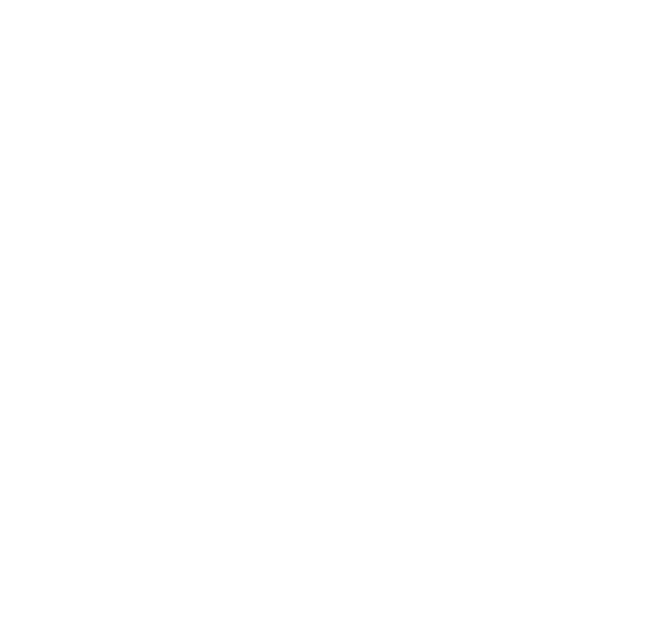
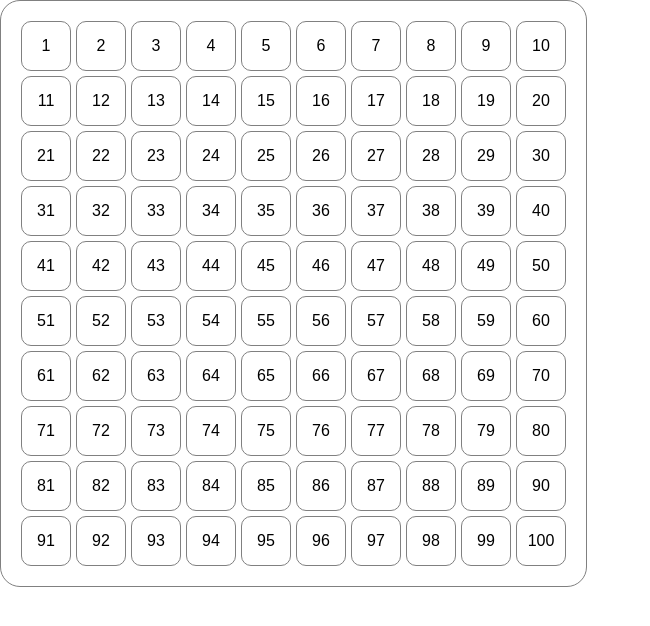
Before and after one commit to Sandeep96Shah/machineCoding, a React (Create React App) app: page /selectable-grid in a window 1280 px wide. Before the commit this address had no page. Shown: the top 626 px of the page, without its empty margins (0-650 px from the left). Built offline with nearby package versions, Linux system fonts and the light colour scheme.

Commit message:
Selected Grid (#21)

```diff
--- a/src/App.js
+++ b/src/App.js
@@ -21,6 +21,7 @@
 import Modal from "./components/Modal";
 import Stepper from "./components/Stepper";
 import GridLight from "./components/GridLight";
+import SelectableGrid from "./components/SelectableGrid";
 
 function App() {
   return (
@@ -50,6 +51,7 @@
         <Route path="modal" element={<Modal />} />
         <Route path="stepper" element={<Stepper />} />
         <Route path="grid-light" element={<GridLight />} />
+        <Route path="selectable-grid" element={<SelectableGrid />} />
       </Routes>
 
     </div>
--- a/src/components/Home/index.js
+++ b/src/components/Home/index.js
@@ -44,6 +44,7 @@
       <button onClick={() => handlenavigate("modal")}>Modal</button>
       <button onClick={() => handlenavigate("stepper")}>Stepper</button>
       <button onClick={() => handlenavigate("grid-light")}>Grid Light</button>
+      <button onClick={() => handlenavigate("selectable-grid")}>Selectable Grid</button>
     </div>
   );
 };
--- /dev/null
+++ b/src/components/SelectableGrid/index.jsx
@@ -0,0 +1,68 @@
+import React, { useState } from "react";
+import "./selectableGrid.css";
+
+const ROWS = 10;
+const COLUMNS = 10;
+
+const SelectableGrid = () => {
+  const [isMouseDown, setIsMouseDown] = useState(false);
+  const [selectedGrids, setSelectedGrids] = useState([]);
+  const grids = Array.from({ length: ROWS * COLUMNS }, (_, index) => index + 1);
+
+  const handleMouseDown = (grid) => {
+    setSelectedGrids([grid]);
+    setIsMouseDown(true);
+  };
+
+  const handleMouseEnter = (grid) => {
+    if (isMouseDown) {
+      const startGrid = selectedGrids[0];
+      const endGrid = grid;
+
+      const startRow = Math.floor((startGrid - 1) / ROWS);
+      const endRow = Math.floor((endGrid - 1) / ROWS);
+
+      const startColumn = (startGrid - 1) % COLUMNS;
+      const endColumn = (endGrid - 1) % COLUMNS;
+
+      const minRow = Math.min(startRow, endRow);
+      const maxRow = Math.max(startRow, endRow);
+
+      const minColumn = Math.min(startColumn, endColumn);
+      const maxColumn = Math.max(startColumn, endColumn);
+
+      const selected = [];
+      for (let row = minRow; row <= maxRow; row++) {
+        for (let column = minColumn; column <= maxColumn; column++) {
+          selected.push(row * COLUMNS + column + 1);
+        }
+      }
+
+      setSelectedGrids(selected);
+    }
+  };
+
+  const handleOnMouseUp = () => {
+    setIsMouseDown(false);
+  };
+  return (
+    <div
+      className="selectable-grid-container"
+      style={{ "--rows": ROWS, "--columns": COLUMNS }}
+      onMouseUp={handleOnMouseUp}
+    >
+      {grids.map((grid) => (
+        <p
+          key={grid}
+          className={`grid ${selectedGrids.includes(grid) ? "selected" : ""}`}
+          onMouseDown={() => handleMouseDown(grid)}
+          onMouseEnter={() => handleMouseEnter(grid)}
+        >
+          {grid}
+        </p>
+      ))}
+    </div>
+  );
+};
+
+export default SelectableGrid;
--- /dev/null
+++ b/src/components/SelectableGrid/selectableGrid.css
@@ -0,0 +1,24 @@
+.selectable-grid-container {
+    border: 1px solid grey;
+    border-radius: 20px;
+    padding: 20px;
+    width: max-content;
+    display: grid;
+    grid-template-columns: repeat(var(--rows), 50px);
+    gap: 5px;
+    user-select: none;
+}
+
+.selectable-grid-container .grid {
+    height: 50px;
+    width: 50px;
+    display: flex;
+    justify-content: center;
+    align-items: center;
+    border-radius: 10px;
+    border: 1px solid grey;
+}
+
+.selected {
+    background-color: aqua;
+}
```
